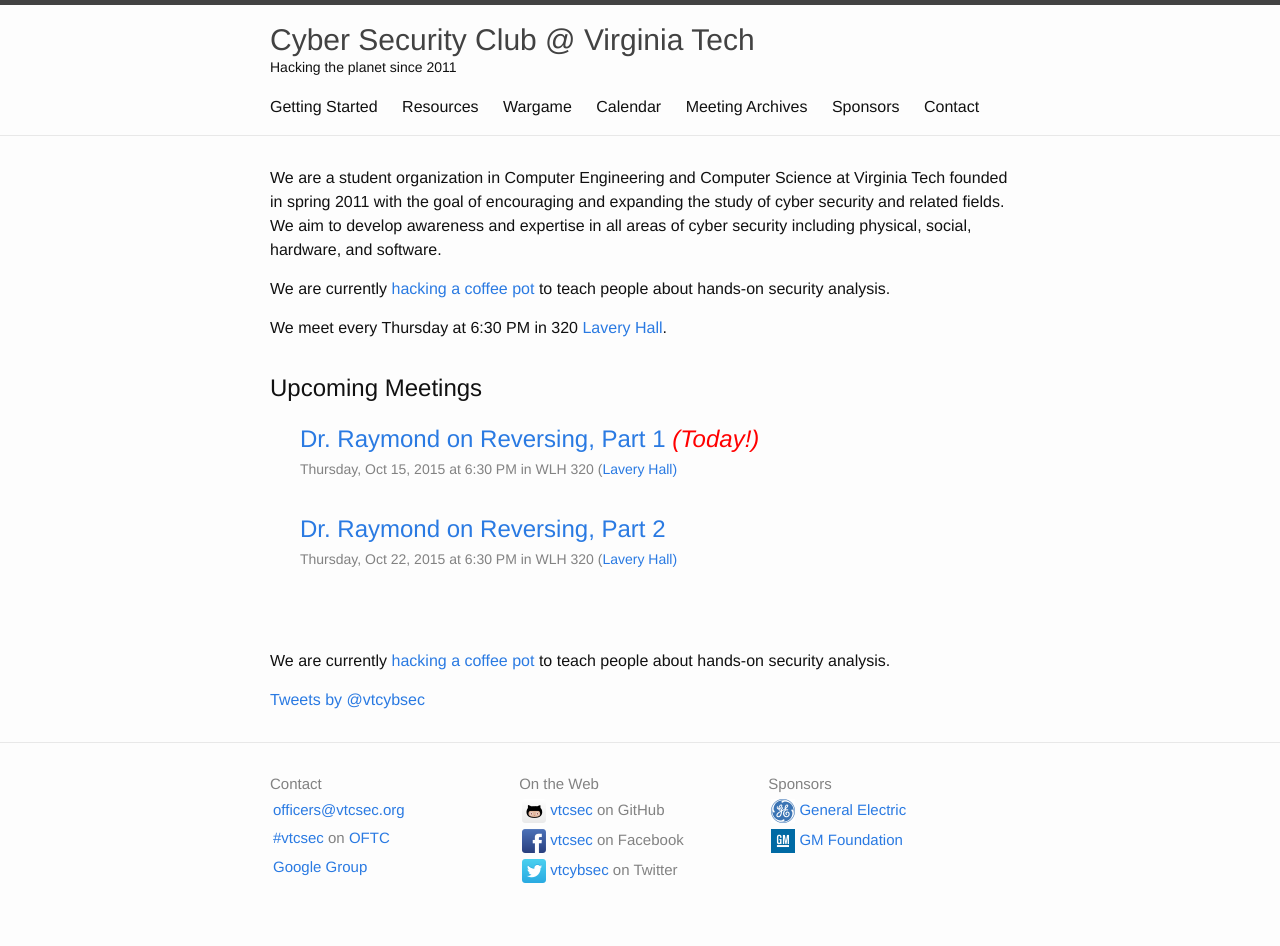
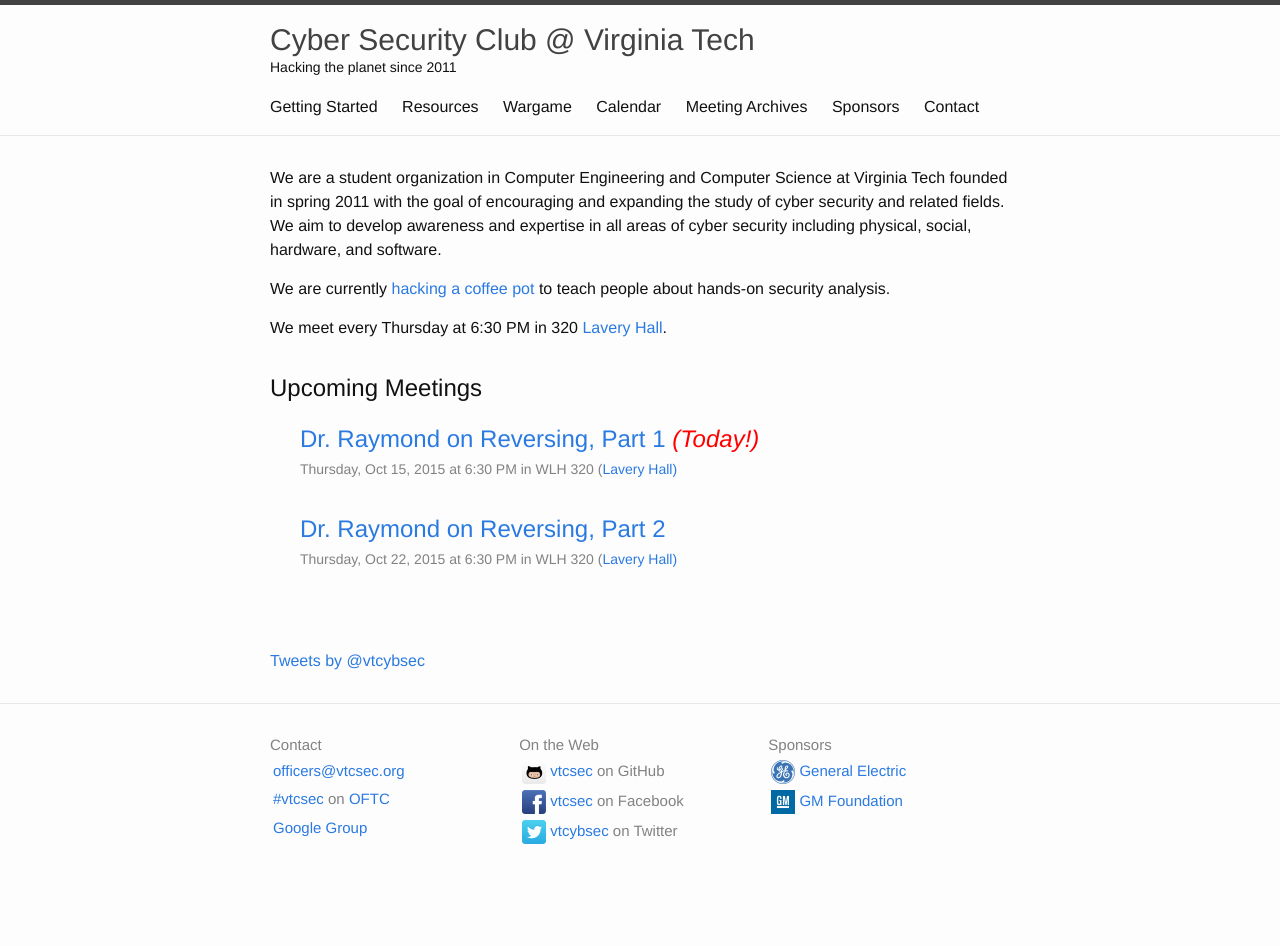
Before and after one commit to VTCSec/vtcsec.org, a Jekyll site: the page built from index.html, in a window 1280 px wide. Built offline with Jekyll 4.4.1, drawn with Linux system fonts in a browser that asks for light colours; comment, search, counter and statistics services are not loaded; after the commit the page ends 907 px from its top, so only the background shows below that.

Commit message:
remove bottom link

```diff
--- a/index.html
+++ b/index.html
@@ -57,10 +57,6 @@ social, hardware, and software.</p>
 {% endcomment %}
 <br>
 <br>
-<p>
-    We are currently <a href="/projects/hacking_a_coffee_pot.html">hacking a coffee pot</a> to teach people about hands-on security analysis.
-</p>
-
 </article>
 
 {% comment %}
```
